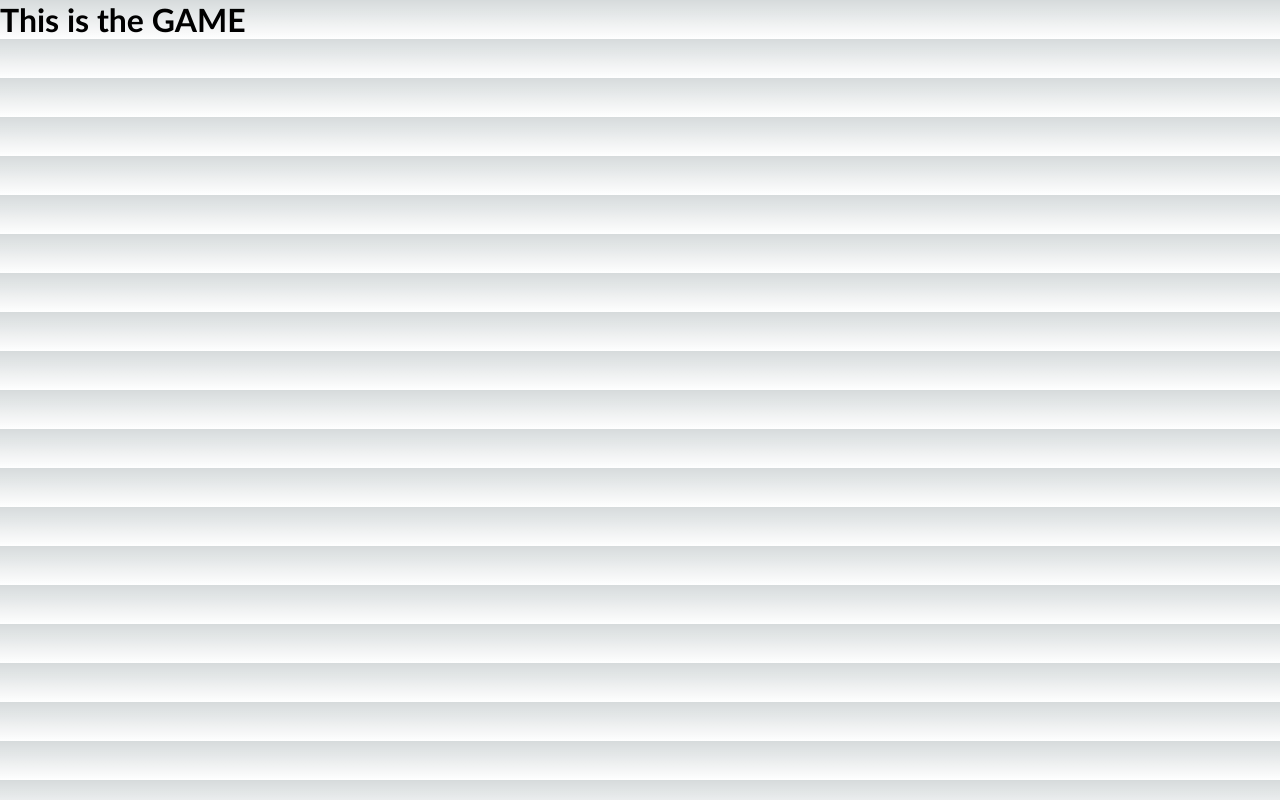
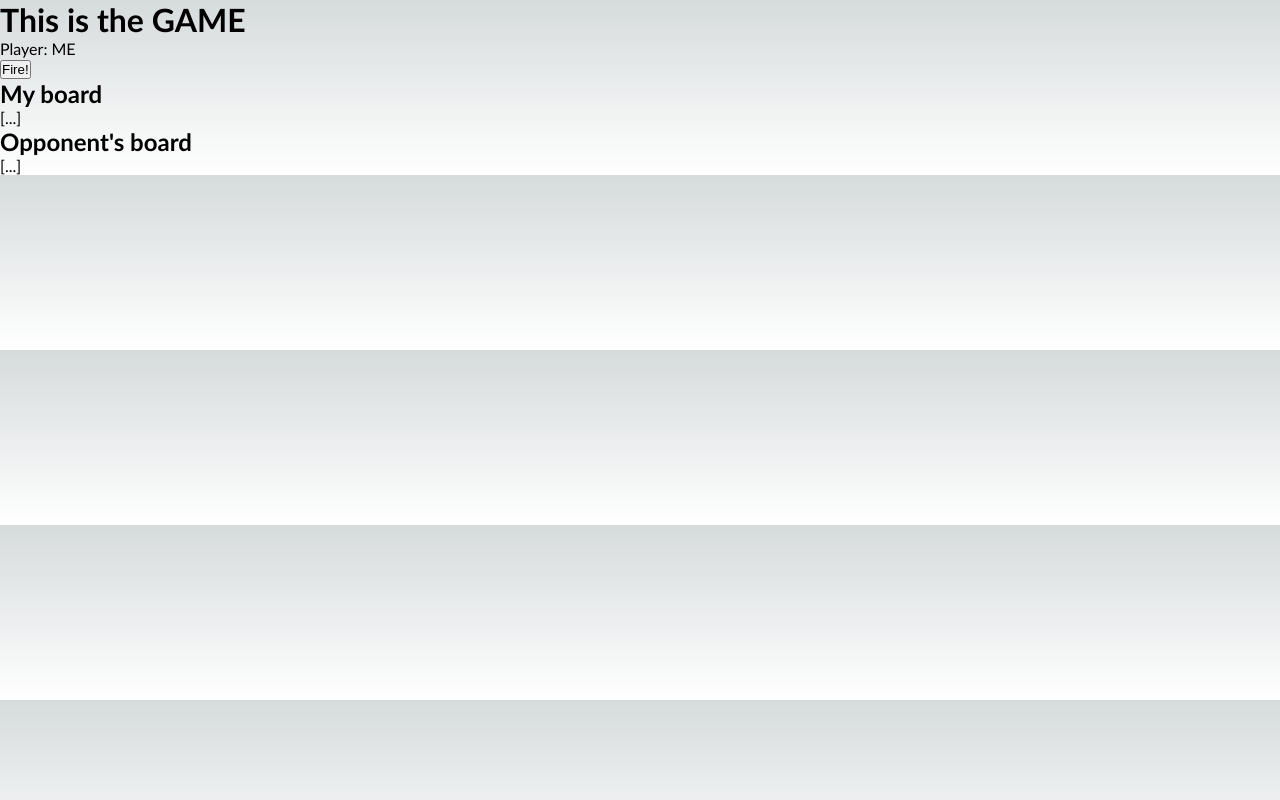
Before and after one commit to Itera/sk-cop-wrkshp-nextjs, a Next.js app: page /game in a window 1280 px wide. Built offline with nearby package versions, Linux system fonts and the light colour scheme.

Commit message:
feat: init game state

```diff
--- a/src/pages/game.tsx
+++ b/src/pages/game.tsx
@@ -1,7 +1,48 @@
+import { useState } from "react"
+
+const BoardSize = 10;
+export type Player = 'ME' | 'OPPONENT';
+export type GameState = boolean[][]; // TODO not boolean
+
+function initBoard(): GameState {
+  const board: GameState = [];
+
+  for (let i = 0; i < BoardSize; i++) {
+    const row: boolean[] = [];
+    for (let j = 0; j < BoardSize; j++) {
+      row.push(false);
+    }
+    board.push(row);
+  }
+
+  return board;
+}
+
 export default function Menu() {
+  const [currentPlayer, setCurrentPlayer] = useState<Player>('ME');
+  const [myBoard, setMyBoard] = useState<GameState>(initBoard());
+  const [opponentsBoard, setpponentsBoard] = useState<GameState>(initBoard());
+
+
+  const handleFire = () => {
+    setCurrentPlayer((player: Player) => {
+      return player === 'ME' ? 'OPPONENT' : 'ME';
+    })
+  }
+
   return (
     <main>
       <h1>This is the GAME</h1>
+      <p>Player: { currentPlayer }</p>
+      <button onClick={handleFire}>Fire!</button>
+      <section>
+        <h2>My board</h2>
+        [...]
+      </section>
+      <section>
+        <h2>Opponent&apos;s board</h2>
+        [...]
+      </section>
     </main>
   )
 }
```
